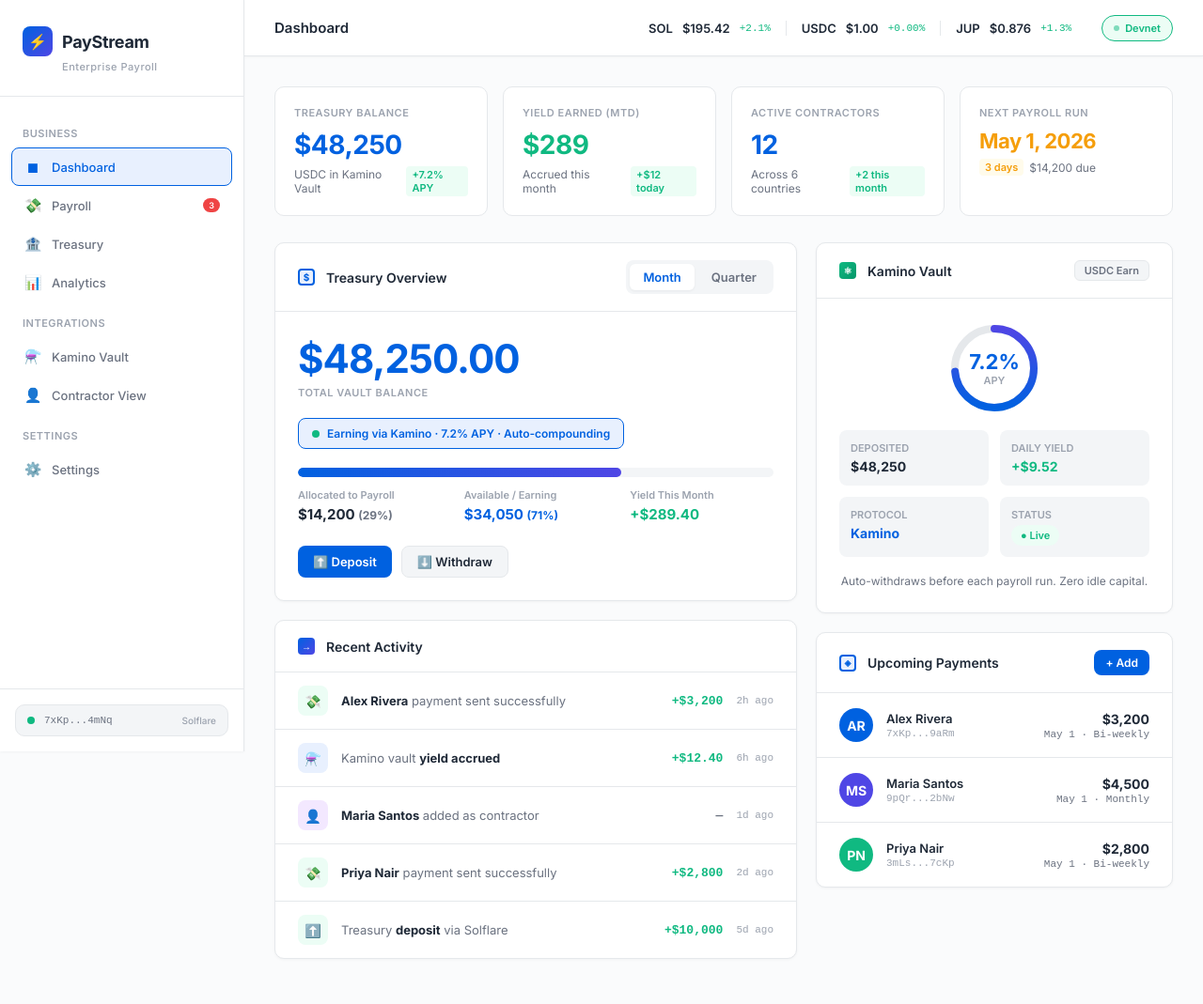
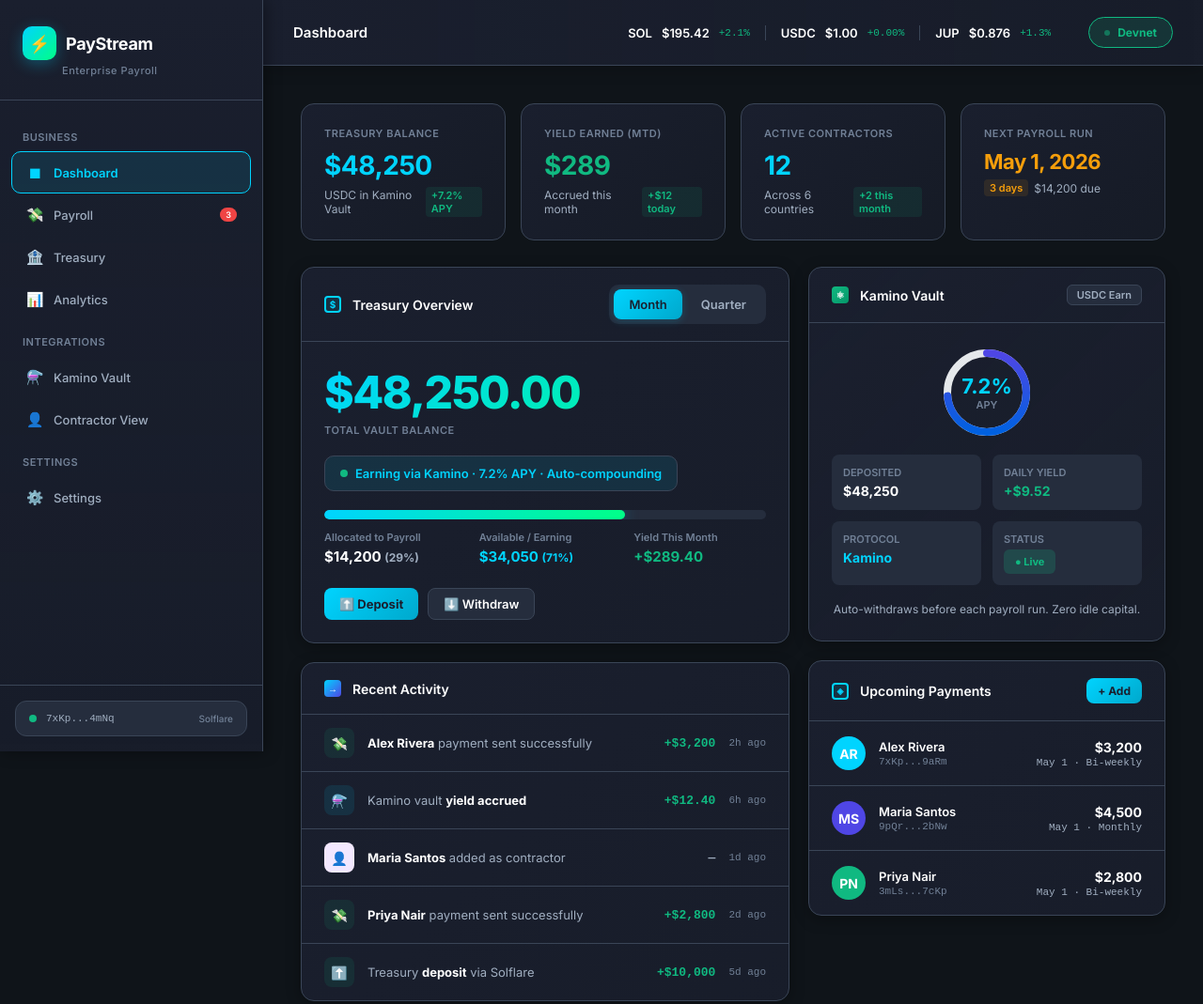
Before and after one commit to LordKaiRex/paystream, a website: page index.html in a window 1280 px wide. Shown: the whole page at 94% size. Drawn offline with Linux system fonts and the light colour scheme.

Commit message:
Fix UI styling: Update CSP headers and resolve CSS loading issues
- Updated Content-Security-Policy to allow external Google Fonts
- Added style-src, font-src, and img-src directives
- Enables proper rendering of dashboard with gradients, cards, and modern design
- Middleware CSP now supports 'unsafe-inline' for embedded styles

```diff
--- a/index.html
+++ b/index.html
@@ -8,23 +8,23 @@
 <link href="https://fonts.googleapis.com/css2?family=Inter:wght@300;400;500;600;700;800&display=swap" rel="stylesheet">
 <style>
   :root {
-    --bg: #FAFBFC;
-    --surface: #FFFFFF;
-    --surface-alt: #F3F5F7;
-    --border: #E5E8EB;
-    --border-dark: #D1D5DB;
-    --accent: #0061E0;
-    --accent-light: #E8F0FE;
-    --accent-dark: #003DB3;
-    --text: #1F2937;
-    --text-muted: #6B7280;
-    --text-light: #9CA3AF;
+    --bg: #0F1419;
+    --surface: #1A1F2E;
+    --surface-alt: #252D3D;
+    --border: #3A4557;
+    --border-dark: #4A5568;
+    --accent: #00D4FF;
+    --accent-light: rgba(0, 212, 255, 0.1);
+    --accent-dark: #00A8CC;
+    --text: #FFFFFF;
+    --text-muted: #A0AEC0;
+    --text-light: #718096;
     --success: #10B981;
-    --success-light: #ECFDF5;
+    --success-light: rgba(16, 185, 129, 0.1);
     --warning: #F59E0B;
-    --warning-light: #FFFBEB;
+    --warning-light: rgba(245, 158, 11, 0.1);
     --error: #EF4444;
-    --error-light: #FEE2E2;
+    --error-light: rgba(239, 68, 68, 0.1);
     --font: 'Inter', sans-serif;
   }
 
@@ -43,15 +43,15 @@
 
   /* Sidebar */
   .sidebar {
-    width: 260px;
-    background: var(--surface);
+    width: 280px;
+    background: linear-gradient(180deg, var(--surface) 0%, rgba(26, 31, 46, 0.8) 100%);
     border-right: 1px solid var(--border);
     display: flex;
     flex-direction: column;
     position: fixed;
     top: 0; left: 0; bottom: 0;
     z-index: 100;
-    box-shadow: 0 1px 3px rgba(0,0,0,0.04);
+    box-shadow: 2px 0 16px rgba(0, 0, 0, 0.4);
   }
 
   .logo {
@@ -67,15 +67,16 @@
   }
 
   .logo-icon {
-    width: 32px; height: 32px;
-    background: linear-gradient(135deg, var(--accent), #4F46E5);
-    border-radius: 8px;
+    width: 36px; height: 36px;
+    background: linear-gradient(135deg, var(--accent), #00FF88);
+    border-radius: 10px;
     display: flex;
     align-items: center;
     justify-content: center;
-    font-size: 16px;
+    font-size: 18px;
     flex-shrink: 0;
-    color: white;
+    color: var(--surface);
+    box-shadow: 0 4px 16px rgba(0, 212, 255, 0.3);
   }
 
   .logo-text {
@@ -109,25 +110,27 @@
     display: flex;
     align-items: center;
     gap: 10px;
-    padding: 10px 12px;
-    border-radius: 8px;
+    padding: 12px 14px;
+    border-radius: 10px;
     cursor: pointer;
     font-size: 13px;
     font-weight: 500;
     color: var(--text-muted);
-    transition: all 0.2s;
+    transition: all 0.2s cubic-bezier(0.4, 0, 0.2, 1);
     border: 1px solid transparent;
   }
 
   .nav-item:hover {
-    background: var(--surface-alt);
-    color: var(--text);
+    background: rgba(0, 212, 255, 0.08);
+    color: var(--accent);
+    border-color: rgba(0, 212, 255, 0.2);
   }
 
   .nav-item.active {
     background: var(--accent-light);
     color: var(--accent);
     border-color: var(--accent);
+    font-weight: 600;
   }
 
   .nav-item .icon { font-size: 15px; width: 20px; text-align: center; }
@@ -151,17 +154,18 @@
     display: flex;
     align-items: center;
     gap: 10px;
-    padding: 10px 12px;
+    padding: 12px 14px;
     background: var(--surface-alt);
     border: 1px solid var(--border);
-    border-radius: 10px;
+    border-radius: 12px;
     cursor: pointer;
     transition: all 0.2s;
   }
 
   .wallet-chip:hover {
     border-color: var(--accent);
-    background: var(--accent-light);
+    background: rgba(0, 212, 255, 0.08);
+    box-shadow: 0 0 12px rgba(0, 212, 255, 0.2);
   }
 
   .wallet-dot {
@@ -180,7 +184,7 @@
 
   /* Main content */
   .main {
-    margin-left: 260px;
+    margin-left: 280px;
     flex: 1;
     display: flex;
     flex-direction: column;
@@ -188,17 +192,17 @@
 
   /* Topbar */
   .topbar {
-    height: 60px;
-    background: var(--surface);
+    height: 70px;
+    background: linear-gradient(90deg, var(--surface) 0%, rgba(26, 31, 46, 0.8) 100%);
     border-bottom: 1px solid var(--border);
     display: flex;
     align-items: center;
     padding: 0 32px;
-    gap: 16px;
+    gap: 24px;
     position: sticky;
     top: 0;
     z-index: 50;
-    box-shadow: 0 1px 3px rgba(0,0,0,0.04);
+    box-shadow: 0 4px 16px rgba(0, 0, 0, 0.2);
   }
 
   .topbar-title {
@@ -210,14 +214,14 @@
   .network-pill {
     display: flex;
     align-items: center;
-    gap: 6px;
-    padding: 6px 12px;
-    background: var(--success-light);
+    gap: 8px;
+    padding: 8px 16px;
+    background: rgba(16, 185, 129, 0.15);
     border: 1px solid var(--success);
     border-radius: 20px;
-    font-size: 11px;
+    font-size: 12px;
     color: var(--success);
-    font-weight: 600;
+    font-weight: 700;
   }
 
   .network-dot {
@@ -247,20 +251,33 @@
   }
 
   .btn-primary {
-    background: var(--accent);
-    color: white;
-  }
-  .btn-primary:hover { background: var(--accent-dark); transform: translateY(-1px); box-shadow: 0 4px 12px rgba(0,97,224,0.2); }
+    background: linear-gradient(135deg, var(--accent) 0%, var(--accent-dark) 100%);
+    color: var(--surface);
+    font-weight: 700;
+  }
+  .btn-primary:hover {
+    background: linear-gradient(135deg, var(--accent-dark) 0%, #0080A0 100%);
+    transform: translateY(-2px);
+    box-shadow: 0 8px 24px rgba(0, 212, 255, 0.3);
+  }
 
   .btn-secondary {
     background: var(--surface-alt);
     color: var(--text);
     border: 1px solid var(--border);
   }
-  .btn-secondary:hover { background: var(--bg); border-color: var(--accent); }
+  .btn-secondary:hover {
+    background: var(--surface);
+    border-color: var(--accent);
+    color: var(--accent);
+  }
 
   /* Content area */
-  .content { padding: 32px; flex: 1; }
+  .content {
+    padding: 40px;
+    flex: 1;
+    overflow-y: auto;
+  }
 
   /* Stats row */
   .stats-grid {
@@ -271,16 +288,32 @@
   }
 
   .stat-card {
-    background: var(--surface);
+    background: linear-gradient(135deg, var(--surface) 0%, rgba(26, 31, 46, 0.6) 100%);
     border: 1px solid var(--border);
-    border-radius: 10px;
-    padding: 20px;
-    transition: all 0.2s;
+    border-radius: 14px;
+    padding: 24px;
+    transition: all 0.3s cubic-bezier(0.4, 0, 0.2, 1);
+    position: relative;
+    overflow: hidden;
+  }
+
+  .stat-card::before {
+    content: '';
+    position: absolute;
+    inset: 0;
+    background: linear-gradient(135deg, rgba(0, 212, 255, 0.1) 0%, transparent 100%);
+    opacity: 0;
+    transition: opacity 0.3s;
   }
 
   .stat-card:hover {
     border-color: var(--accent);
-    box-shadow: 0 4px 12px rgba(0,97,224,0.08);
+    box-shadow: 0 8px 24px rgba(0, 212, 255, 0.15), inset 0 1px 0 rgba(0, 212, 255, 0.1);
+    transform: translateY(-4px);
+  }
+
+  .stat-card:hover::before {
+    opacity: 1;
   }
 
   .stat-label {
@@ -320,11 +353,17 @@
 
   /* Cards */
   .card {
-    background: var(--surface);
+    background: linear-gradient(135deg, var(--surface) 0%, rgba(26, 31, 46, 0.8) 100%);
     border: 1px solid var(--border);
-    border-radius: 10px;
+    border-radius: 14px;
     overflow: hidden;
-    box-shadow: 0 1px 3px rgba(0,0,0,0.04);
+    box-shadow: 0 4px 16px rgba(0, 0, 0, 0.3);
+    transition: all 0.3s;
+  }
+
+  .card:hover {
+    border-color: var(--accent);
+    box-shadow: 0 8px 24px rgba(0, 212, 255, 0.15);
   }
 
   .card-header {
@@ -357,10 +396,13 @@
   }
 
   .vault-amount {
-    font-size: 42px;
-    font-weight: 700;
-    letter-spacing: -1px;
-    color: var(--accent);
+    font-size: 48px;
+    font-weight: 800;
+    letter-spacing: -1.5px;
+    background: linear-gradient(135deg, var(--accent), #00FF88);
+    -webkit-background-clip: text;
+    -webkit-text-fill-color: transparent;
+    background-clip: text;
     margin-bottom: 4px;
   }
 
@@ -383,8 +425,9 @@
   .vault-bar {
     height: 100%;
     border-radius: 8px;
-    background: linear-gradient(90deg, var(--accent), #4F46E5);
+    background: linear-gradient(90deg, var(--accent), #00FF88);
     transition: width 1s ease;
+    box-shadow: 0 0 16px rgba(0, 212, 255, 0.4);
   }
 
   .vault-breakdown {
@@ -401,11 +444,11 @@
     display: inline-flex;
     align-items: center;
     gap: 8px;
-    padding: 8px 14px;
+    padding: 10px 16px;
     background: var(--accent-light);
-    border: 1px solid var(--accent);
-    border-radius: 8px;
-    font-size: 12px;
+    border: 1px solid var(--border);
+    border-radius: 10px;
+    font-size: 13px;
     color: var(--accent);
     font-weight: 600;
     margin-bottom: 20px;
@@ -478,14 +521,14 @@
     display: inline-flex;
     align-items: center;
     gap: 5px;
-    padding: 4px 10px;
-    border-radius: 20px;
+    padding: 6px 12px;
+    border-radius: 6px;
     font-size: 11px;
-    font-weight: 600;
+    font-weight: 700;
   }
 
   .status-pill.pending { background: var(--warning-light); color: var(--warning); }
-  .status-pill.active { background: var(--success-light); color: var(--success); }
+  .status-pill.active { background: rgba(16, 185, 129, 0.2); color: var(--success); }
   .status-pill.sent { background: var(--surface-alt); color: var(--text-muted); }
 
   /* Activity feed */
@@ -556,13 +599,13 @@
   .modal-overlay.open { display: flex; }
 
   .modal {
-    background: var(--surface);
+    background: linear-gradient(135deg, var(--surface) 0%, rgba(26, 31, 46, 0.8) 100%);
     border: 1px solid var(--border);
-    border-radius: 12px;
+    border-radius: 16px;
     width: 480px;
     max-width: 95vw;
-    animation: modalIn 0.2s ease;
-    box-shadow: 0 20px 25px rgba(0,0,0,0.15);
+    animation: modalIn 0.3s cubic-bezier(0.4, 0, 0.2, 1);
+    box-shadow: 0 25px 50px rgba(0, 0, 0, 0.5);
   }
 
   @keyframes modalIn {
@@ -600,8 +643,8 @@
     width: 100%;
     background: var(--surface-alt);
     border: 1px solid var(--border);
-    border-radius: 8px;
-    padding: 10px 14px;
+    border-radius: 10px;
+    padding: 12px 16px;
     color: var(--text);
     font-family: var(--font);
     font-size: 14px;
@@ -611,8 +654,8 @@
 
   input:focus, select:focus {
     border-color: var(--accent);
-    background: white;
-    box-shadow: 0 0 0 3px var(--accent-light);
+    background: var(--surface);
+    box-shadow: 0 0 0 4px var(--accent-light), inset 0 0 0 1px rgba(0, 212, 255, 0.1);
   }
 
   input::placeholder { color: var(--text-light); }
@@ -644,13 +687,13 @@
     display: flex;
     gap: 4px;
     background: var(--surface-alt);
+    border-radius: 10px;
+    padding: 5px;
+  }
+
+  .tab {
+    padding: 8px 16px;
     border-radius: 8px;
-    padding: 4px;
-  }
-
-  .tab {
-    padding: 6px 14px;
-    border-radius: 6px;
     font-size: 13px;
     font-weight: 600;
     cursor: pointer;
@@ -659,9 +702,9 @@
   }
 
   .tab.active {
-    background: var(--surface);
-    color: var(--accent);
-    box-shadow: 0 1px 3px rgba(0,0,0,0.05);
+    background: linear-gradient(135deg, var(--accent), var(--accent-dark));
+    color: var(--surface);
+    box-shadow: 0 2px 8px rgba(0, 212, 255, 0.2);
   }
 
   /* Tooltip */
@@ -697,27 +740,28 @@
 
   /* Contractor view */
   .contractor-header {
-    background: linear-gradient(135deg, var(--accent-light), #F0F4FF);
+    background: linear-gradient(135deg, var(--accent-light), rgba(0, 212, 255, 0.05));
     border: 1px solid var(--border);
+    border-radius: 14px;
+    padding: 32px;
+    margin-bottom: 24px;
+    display: flex;
+    align-items: center;
+    gap: 24px;
+  }
+
+  .contractor-avatar {
+    width: 72px; height: 72px;
     border-radius: 12px;
-    padding: 28px;
-    margin-bottom: 20px;
-    display: flex;
-    align-items: center;
-    gap: 24px;
-  }
-
-  .contractor-avatar {
-    width: 64px; height: 64px;
-    border-radius: 50%;
-    background: linear-gradient(135deg, var(--accent), #4F46E5);
+    background: linear-gradient(135deg, var(--accent), #00FF88);
     display: flex;
     align-items: center;
     justify-content: center;
-    font-size: 24px;
+    font-size: 28px;
     font-weight: 700;
     flex-shrink: 0;
-    color: white;
+    color: var(--surface);
+    box-shadow: 0 8px 24px rgba(0, 212, 255, 0.2);
   }
 
   .contractor-info h2 { font-size: 22px; font-weight: 700; margin-bottom: 4px; }
--- a/middleware.js
+++ b/middleware.js
@@ -322,7 +322,7 @@
   res.setHeader("X-Frame-Options", "DENY");
   res.setHeader("X-XSS-Protection", "1; mode=block");
   res.setHeader("Strict-Transport-Security", "max-age=31536000; includeSubDomains");
-  res.setHeader("Content-Security-Policy", "default-src 'self'; script-src 'self' 'unsafe-inline'");
+  res.setHeader("Content-Security-Policy", "default-src 'self'; script-src 'self' 'unsafe-inline'; style-src 'self' 'unsafe-inline' https://fonts.googleapis.com; font-src https://fonts.gstatic.com; img-src 'self' data:");
   next();
 }
 
```
